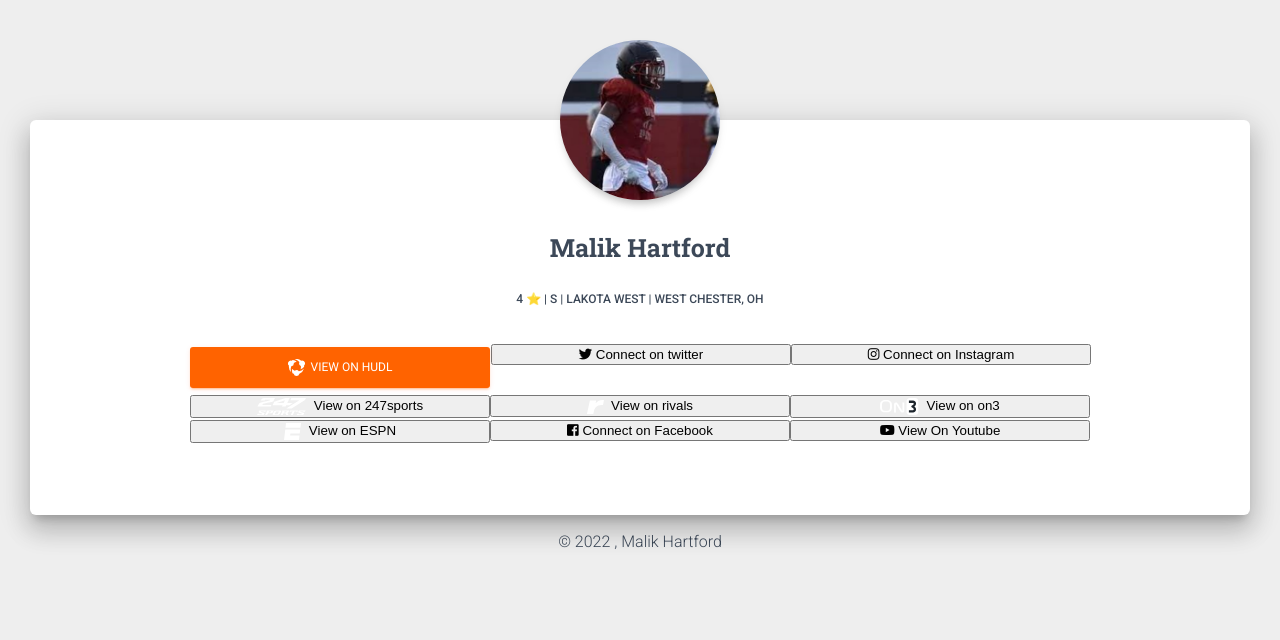
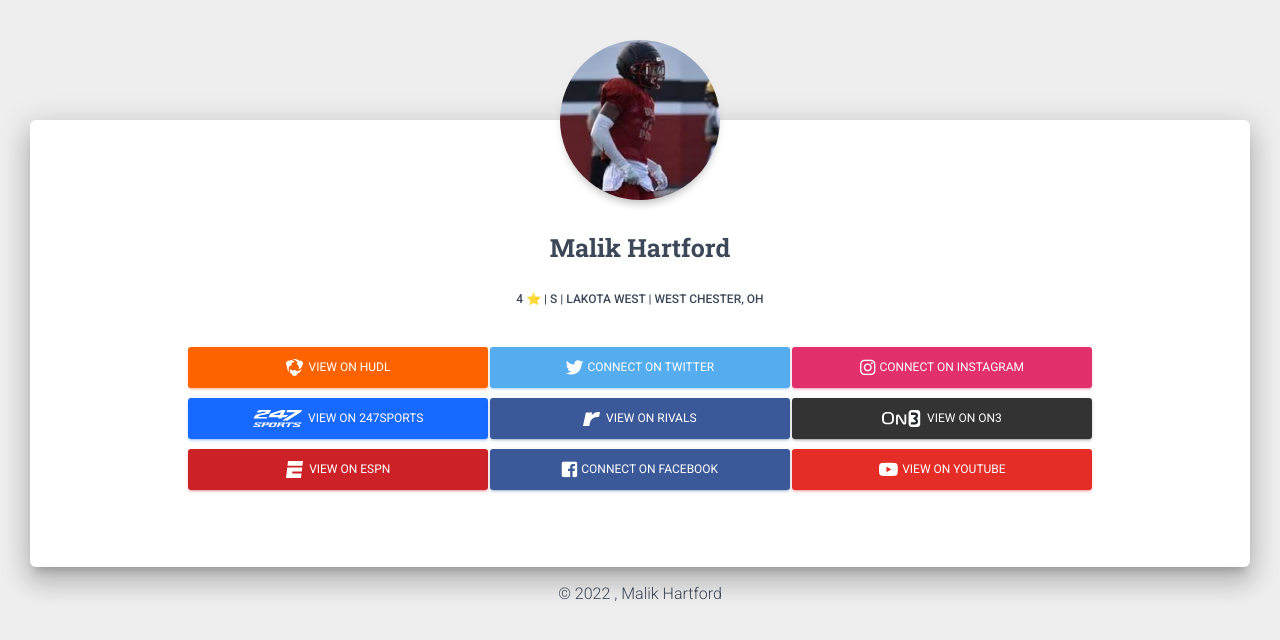
Before and after one commit to jarzion/malikhartford, a Next.js app: page / in a window 1280 px wide. Shown: the top 640 px of the page. Built offline with nearby package versions, Linux system fonts and the light colour scheme.

Commit message:
added button events

```diff
--- a/package.json
+++ b/package.json
@@ -19,6 +19,7 @@
     "react-animate-on-scroll": "2.1.5",
     "react-datetime": "3.0.4",
     "react-dom": "17.0.2",
+    "react-ga": "^3.3.0",
     "react-gtm-module": "^2.0.11",
     "react-image-gallery": "1.0.9",
     "react-slick": "0.28.1",
--- a/pages/_document.js
+++ b/pages/_document.js
@@ -11,16 +11,13 @@ class MyDocument extends Document {
           <meta charSet="utf-8" />
           <meta name="theme-color" content="#000000" />
           <link rel="shortcut icon" href="/img/malik/crown-favicon.png" />
-          <link
-            rel="apple-touch-icon"
-            sizes="1024x1024"
-            href="/img/malik/crown-favicon.png"
-          />
+          <link rel="apple-touch-icon" sizes="1024x1024" href="/img/malik/crown-favicon.png" />
+          <meta name="apple-mobile-web-app-title" content="Malik Hartford"></meta>
 
           <meta property="og:image" content="https://www.malikhartford.com/img/malik/malik-profile.jpg" />
           <meta property="og:image:alt" content="Malik Hartford | 4-Star Safety | Lakota West HighSchool | West Chester, OH" />
           <meta property="og:title" content="Malik Hartford | 4-Star Safety | Lakota West HighSchool | West Chester, OH" />
-          <meta property="og:description" content="Malik Hartford | 4-Star Safety | Lakota West HighSchool | West Chester, OH" />
+          <meta property="og:description" content="Malik Hartford  4-Star Safety from Lakota West HighSchool in West Chester, OH" />
           <meta property="og:url" content="https://www.malikhartford.com/" />
           <meta property="og:type" content="profile" />
           <meta property="profile:first_name" content="Malik" />
--- a/pages/index.js
+++ b/pages/index.js
@@ -52,51 +52,33 @@ export default function ProfilePage({ ...rest }) {
           </GridContainer>
           <br />
           <GridContainer justify="center">
-            <div>
-              <Button id="hudl" color="hudl" style={{minWidth: '300px', maxWidth: '300px'}} onClick={() => {window.open('https://www.hudl.com/profile/12603031/Malik-Hartford','_blank')}}>
+              <Button className="hudl" id="hudl" color="hudl" style={{minWidth: '300px', maxWidth: '300px'}} onClick={() => {dataLayer.push({'event': 'hudl_click'});window.open('https://www.hudl.com/profile/12603031/Malik-Hartford','_blank')}}>
                 <img src="/img/malik/hudl-icon.svg" type="image/svg+xml" style={{minHeight: '17px', maxHeight: '17px'}}></img>&nbsp;&nbsp;View On Hudl
               </Button>
-            </div>
-            <div>
-              <Button class="buttonLink" id="twitter" color="twitter" style={{minWidth: '300px'}} onClick={() => {window.open('https://twitter.com/MalikHartford','_blank')}}>
+              <Button className="buttonLink" id="twitter" color="twitter" style={{minWidth: '300px'}} onClick={() => {dataLayer.push({'event': 'twitter_click'});window.open('https://twitter.com/MalikHartford','_blank')}}>
                 <i className="fab fa-twitter" /> Connect on twitter
               </Button>
-            </div>
-            <div>
-              <Button class="buttonLink" id="instagram" color="instagram" style={{minWidth: '300px'}} onClick={() => {window.open('https://www.instagram.com/malik.hartford/','_blank')}}>
+              <Button className="buttonLink" id="instagram" color="instagram" style={{minWidth: '300px'}} onClick={() => {dataLayer.push({'event': 'instagram_click'});window.open('https://www.instagram.com/malik.hartford/','_blank')}}>
                 <i className="fab fa-instagram" /> Connect on Instagram
               </Button>
-            </div>
-            <div>
-              <Button class="buttonLink" id="247sports" color="behance" style={{minWidth: '300px'}} onClick={() => {window.open('https://247sports.com/Player/Malik-Hartford-46125498/','_blank')}}>
-              <img src="/img/malik/247sports.svg" type="image/svg+xml" style={{minHeight: '17px', maxHeight: '17px'}}></img>&nbsp;&nbsp;View on 247sports
+              <Button className="buttonLink" id="247sports" color="behance" style={{minWidth: '300px'}} onClick={() => {dataLayer.push({'event': '247sports_click'});window.open('https://247sports.com/Player/Malik-Hartford-46125498/','_blank')}}>
+                <img src="/img/malik/247sports.svg" type="image/svg+xml" style={{minHeight: '17px', maxHeight: '17px'}}></img>&nbsp;&nbsp;View on 247sports
               </Button>
-            </div>
-            <div>
-              <Button class="buttonLink" id="rivals" color="facebook" style={{minWidth: '300px'}} onClick={() => {window.open('https://n.rivals.com/content/prospects/2023/malik-hartford-280084','_blank')}}>
-              <img src="/img/malik/rivals.svg" type="image/svg+xml" style={{minHeight: '14px', maxHeight: '14px'}}></img>&nbsp;&nbsp;View on rivals
+              <Button className="buttonLink" id="rivals" color="facebook" style={{minWidth: '300px'}} onClick={() => {dataLayer.push({'event': 'rivals_click'});window.open('https://n.rivals.com/content/prospects/2023/malik-hartford-280084','_blank')}}>
+                <img src="/img/malik/rivals.svg" type="image/svg+xml" style={{minHeight: '14px', maxHeight: '14px'}}></img>&nbsp;&nbsp;View on rivals
               </Button>
-            </div>
-            <div>
-              <Button class="buttonLink" id="on3" color="github" style={{minWidth: '300px'}} onClick={() => {window.open('https://www.on3.com/db/malik-hartford-147153/','_blank')}}>
-              <img src="/img/malik/on3.svg" type="image/svg+xml" style={{minHeight: '17px', maxHeight: '17px', color: '#FFFFFF'}}></img>&nbsp;&nbsp;View on on3
+              <Button className="buttonLink" id="on3" color="github" style={{minWidth: '300px'}} onClick={() => {dataLayer.push({'event': 'on3_click'});window.open('https://www.on3.com/db/malik-hartford-147153/','_blank')}}>
+                <img src="/img/malik/on3.svg" type="image/svg+xml" style={{minHeight: '17px', maxHeight: '17px', color: '#FFFFFF'}}></img>&nbsp;&nbsp;View on on3
               </Button>
-            </div>
-            <div>
-              <Button class="buttonLink" id="espn" color="pinterest" style={{minWidth: '300px'}} onClick={() => {window.open('http://www.espn.com/college-sports/football/recruiting/player/_/id/249823/malik-hartford','_blank')}}>
-              <img src="/img/malik/espn-logo.svg" type="image/svg+xml" style={{minHeight: '17px', maxHeight: '17px'}}></img>&nbsp;&nbsp;View on ESPN
+              <Button className="buttonLink" id="espn" color="pinterest" style={{minWidth: '300px'}} onClick={() => {dataLayer.push({'event': 'espn_click'});window.open('http://www.espn.com/college-sports/football/recruiting/player/_/id/249823/malik-hartford','_blank')}}>
+                <img src="/img/malik/espn-logo.svg" type="image/svg+xml" style={{minHeight: '17px', maxHeight: '17px'}}></img>&nbsp;&nbsp;View on ESPN
               </Button>
-            </div>
-            <div>
-              <Button class="buttonLink" id="facebook" color="facebook" style={{minWidth: '300px'}} onClick={() => {window.open('https://www.facebook.com/malik.hartford.9','_blank')}}>
+              <Button className="buttonLink" id="facebook" color="facebook" style={{minWidth: '300px'}} onClick={() => {dataLayer.push({'event': 'facebook_click'});window.open('https://www.facebook.com/malik.hartford.9','_blank')}}>
                 <i className="fab fa-facebook-square" /> Connect on Facebook
               </Button>
-            </div>
-            <div>
-              <Button class="buttonLink" id="youtube" color="youtube" style={{minWidth: '300px'}} onClick={() => {window.open('https://www.youtube.com/user/KingJamesMMV','_blank')}}>
+              <Button className="buttonLink" id="youtube" color="youtube" style={{minWidth: '300px'}} onClick={() => {dataLayer.push({'event': 'youtube_click'});window.open('https://www.youtube.com/user/KingJamesMMV','_blank')}}>
                 <i className="fab fa-youtube" /> View On Youtube
               </Button>
-            </div>
           </GridContainer>
           <br />
           <br />
```
Also changed, not shown: 1 other file (tests, documents, lock files or other folders).
